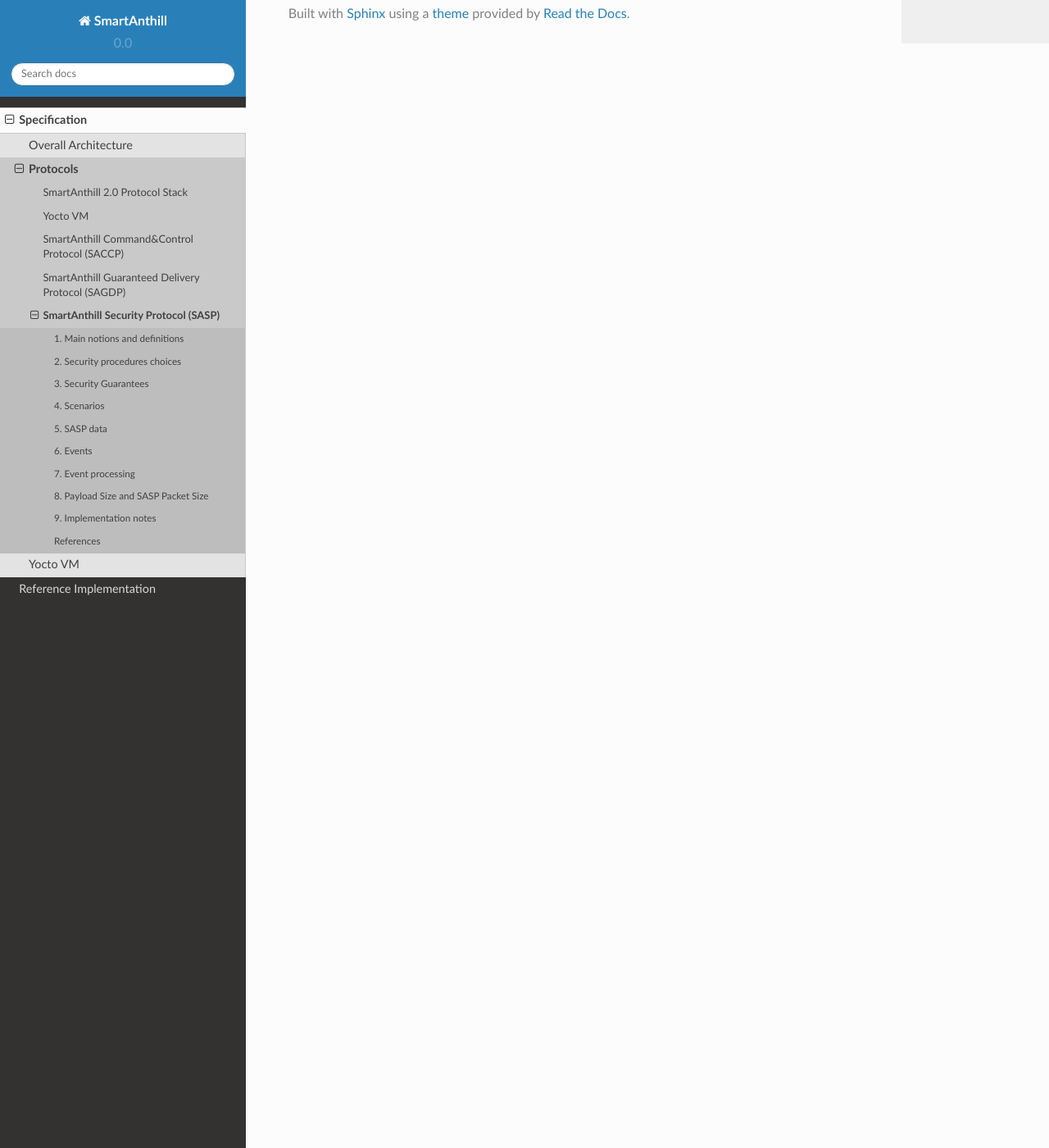
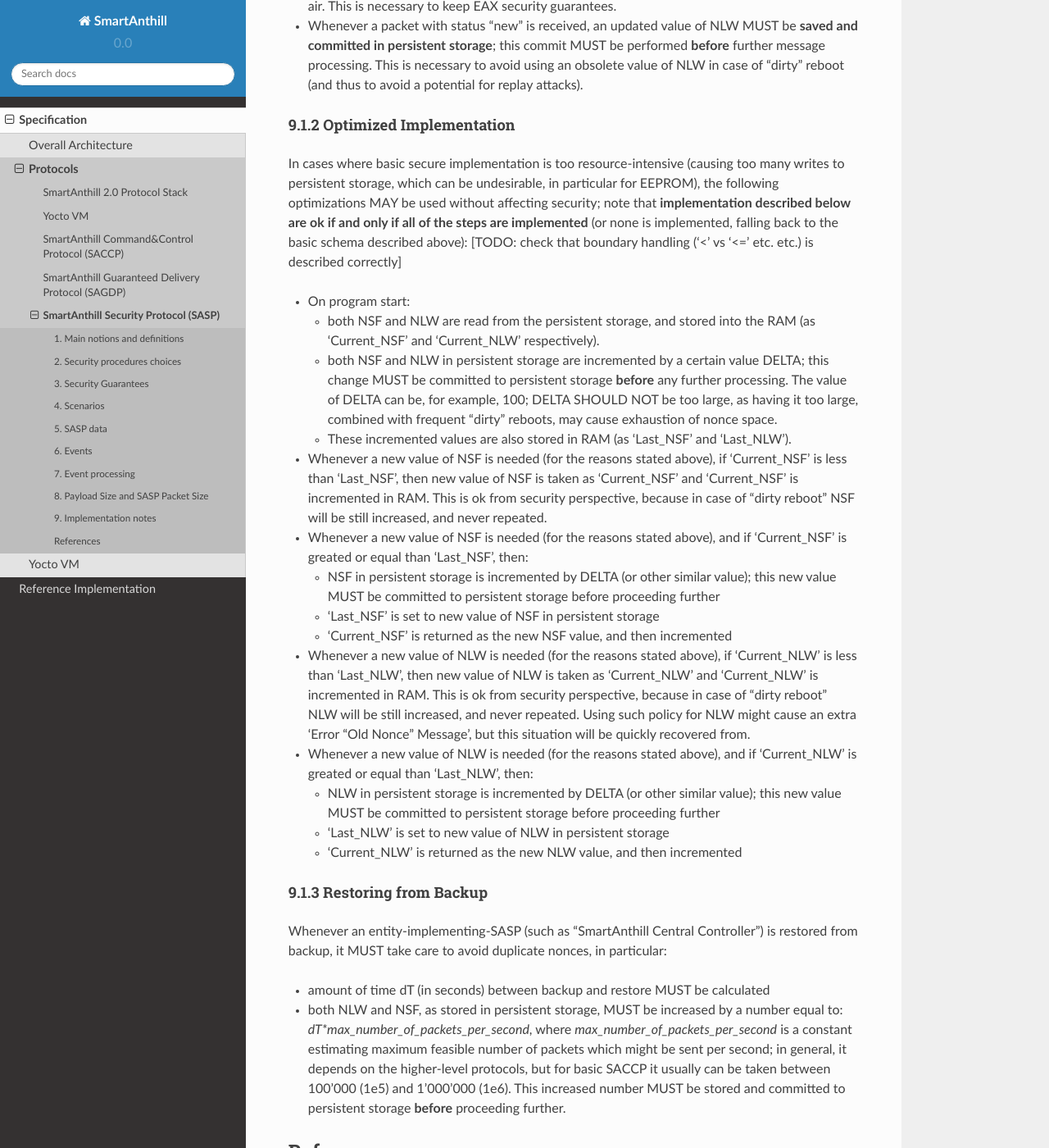
Before and after one commit to smartanthill/smartanthill2_0, a Sphinx documentation site: the page built from docs/design-documents/protocols/sasp.rst, in a window 1280 px wide and 1400 px high, scrolled down 8407 px. Shown: the whole window at 82% size. Built offline with Sphinx 7.4.7 and the Read the Docs theme 2.0.0, drawn with Linux system fonts in a browser that asks for light colours; some of the changed text lies outside the part shown.

Commit message:
SASP v0.1.1: elaborated on Implementation Notes

```diff
--- a/docs/design-documents/protocols/sasp.rst
+++ b/docs/design-documents/protocols/sasp.rst
@@ -27,7 +27,7 @@
 SmartAnthill Security Protocol (SASP)
 =====================================
 
-:Version:   v0.1d
+:Version:   v0.1.1
 
 *NB: this document relies on certain terms and concepts introduced in*
 :ref:`saoverarch` *and*
@@ -94,6 +94,11 @@ To reduce the amount of data transferred, Side-Distinguishing Flag is not actual
      * Destination Flag: 1 bit
 
 **Rationale**: In order to use the same encryption key in both directions of communication each nonce should be unique for packets going in both directions, too. Uniqueness of the nonce going in a particular direction is enforced by packet sender (using nonce VP generation based on NFS). To separates sets of nonces generated by each side of communication, a separate bit in the nonce value (Side-Distinguishing Flag) is used to distinguish between sides so that this bit is set for all nonces generated by one side and is not set for nonces generated by the other side. Which side should have this bit set can be determined, in particular, during set up of communication between two specific devices (for instance, together with encryption key exchange), or can be a predefined choice for some types of the devices, if devices of different type participate in communication (for instance, in communication of a Master device with a Slave device Master device always has the flag set, and Slave device does not have).
+
+2.1 SASP Nonces
+^^^^^^^^^^^^^^^
+
+In SASP, nonce varying part is always increased, and never goes back. This is a crucial requirement for SASP to be secure (both to guarantee nonce being unique, which is required for EAX to be secure, and to avoid replay attacks).
 
 
 3. Security Guarantees
@@ -248,9 +253,52 @@ The following table shows relations between SASP packet sizes and SASP payload [
 9. Implementation notes
 -----------------------
 
-When a packet with status "new" is received, it is important that an updated value of NLW be saved permanently before further message processing (and definitely, before responding to the message) to avoid using an obsolete value of NLW in case of restore from backup (and thus to avoid a potential for replay attacks). It should be noted that NFS does not require to be stored permanently, since if NFS becomes obsolete, it can be fixed by means of Error "Old Nonce" Message.
+9.1 Incrementing nonces
+^^^^^^^^^^^^^^^^^^^^^^^
+
+For SASP security, it is absolutely critical that nonces are never re-used and are always incremented (never going back). Therefore, implementation MUST enforce it (both for sending side and for receiving side).
+
+9.1.1 Basic Implementation
+''''''''''''''''''''''''''
+
+Basic secure implementation is rather simple:
+
+* Whenever a new packet is sent, an update value of NSF MUST be **saved and committed in in persistent storage**; this commit MUST be performed **before** the packet is actually sent over the air. This is necessary to keep EAX security guarantees.
+* Whenever a packet with status "new" is received, an updated value of NLW MUST be **saved and committed in persistent storage**; this commit MUST be performed **before** further message processing. This is necessary to avoid using an obsolete value of NLW in case of "dirty" reboot (and thus to avoid a potential for replay attacks).
+
+9.1.2 Optimized Implementation
+''''''''''''''''''''''''''''''
+
+In cases where basic secure implementation is too resource-intensive (causing too many writes to persistent storage, which can be undesirable, in particular for EEPROM), the following optimizations MAY be used without affecting security; note that **implementation described below are ok if and only if all of the steps are implemented** (or none is implemented, falling back to the basic schema described above): [TODO: check that boundary handling ('<' vs '<=' etc. etc.) is described correctly]
+
+* On program start:
+
+  + both NSF and NLW are read from the persistent storage, and stored into the RAM (as 'Current_NSF' and 'Current_NLW' respectively).
+  + both NSF and NLW in persistent storage are incremented by a certain value DELTA; this change MUST be committed to persistent storage **before** any further processing. The value of DELTA can be, for example, 100; DELTA SHOULD NOT be too large, as having it too large, combined with frequent "dirty" reboots, may cause exhaustion of nonce space.
+  + These incremented values are also stored in RAM (as 'Last_NSF' and 'Last_NLW').
+
+* Whenever a new value of NSF is needed (for the reasons stated above), if 'Current_NSF' is less than 'Last_NSF', then new value of NSF is taken as 'Current_NSF' and 'Current_NSF' is incremented in RAM. This is ok from security perspective, because in case of "dirty reboot" NSF will be still increased, and never repeated.
+* Whenever a new value of NSF is needed (for the reasons stated above), and if 'Current_NSF' is greated or equal than 'Last_NSF', then:
+
+  + NSF in persistent storage is incremented by DELTA (or other similar value); this new value MUST be committed to persistent storage before proceeding further
+  + 'Last_NSF' is set to new value of NSF in persistent storage
+  + 'Current_NSF' is returned as the new NSF value, and then incremented
+
+* Whenever a new value of NLW is needed (for the reasons stated above), if 'Current_NLW' is less than 'Last_NLW', then new value of NLW is taken as 'Current_NLW' and 'Current_NLW' is incremented in RAM. This is ok from security perspective, because in case of "dirty reboot" NLW will be still increased, and never repeated. Using such policy for NLW might cause an extra 'Error "Old Nonce" Message', but this situation will be quickly recovered from.
+* Whenever a new value of NLW is needed (for the reasons stated above), and if 'Current_NLW' is greated or equal than 'Last_NLW', then:
+
+  + NLW in persistent storage is incremented by DELTA (or other similar value); this new value MUST be committed to persistent storage before proceeding further
+  + 'Last_NLW' is set to new value of NLW in persistent storage
+  + 'Current_NLW' is returned as the new NLW value, and then incremented
 
 
+9.1.3 Restoring from Backup
+'''''''''''''''''''''''''''
+
+Whenever an entity-implementing-SASP (such as "SmartAnthill Central Controller") is restored from backup, it MUST take care to avoid duplicate nonces, in particular:
+
+* amount of time dT (in seconds) between backup and restore MUST be calculated
+* both NLW and NSF, as stored in persistent storage, MUST be increased by a number equal to: *dT\*max_number_of_packets_per_second*, where *max_number_of_packets_per_second* is a constant estimating maximum feasible number of packets which might be sent per second; in general, it depends on the higher-level protocols, but for basic SACCP it usually can be taken between 100'000 (1e5) and 1'000'000 (1e6). This increased number MUST be stored and committed to persistent storage **before** proceeding further.
 
 References
 ----------
```
Also changed, not shown: other parts of docs/design-documents/protocols/sasp.rst (+0 -2 lines).
